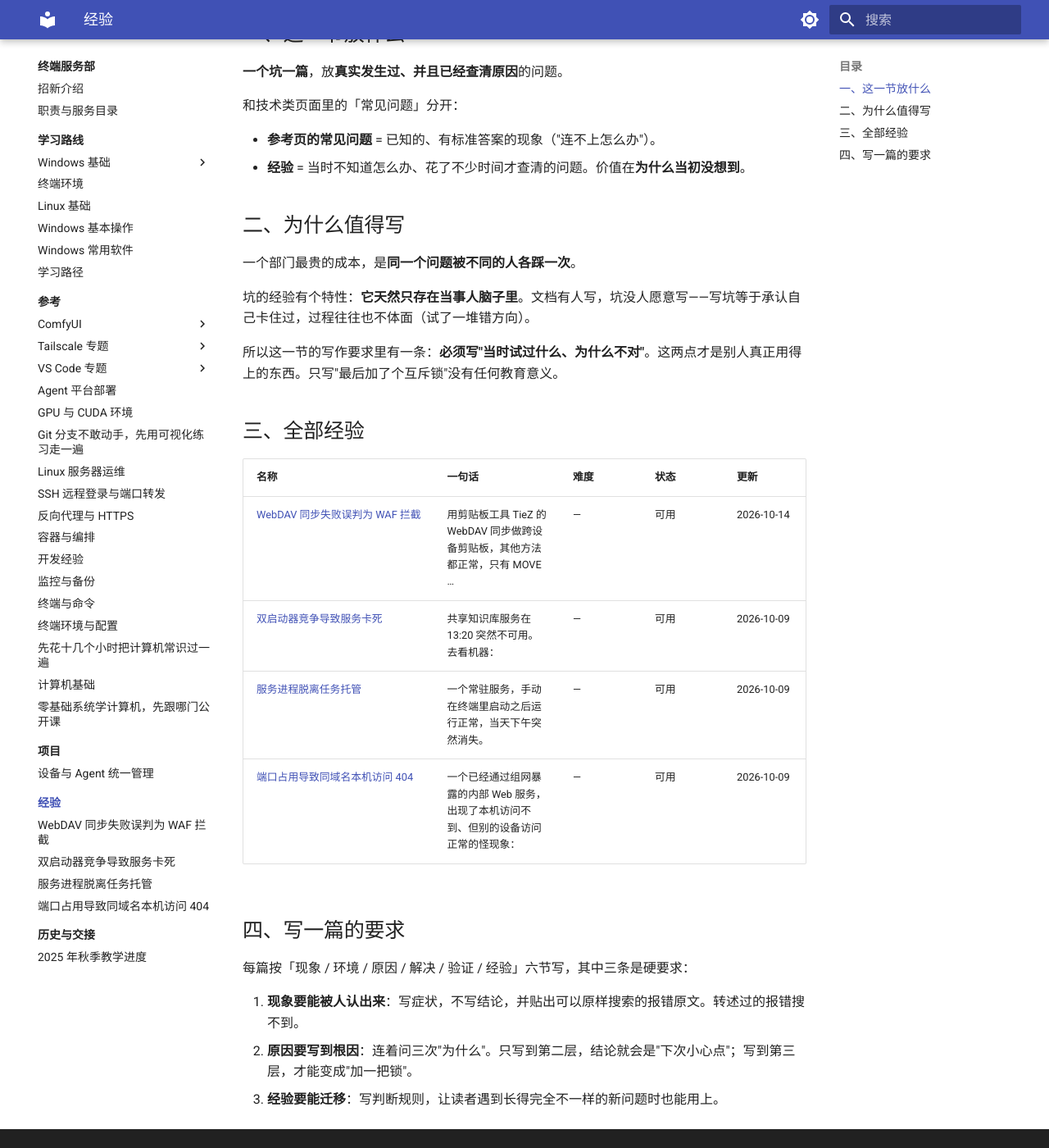
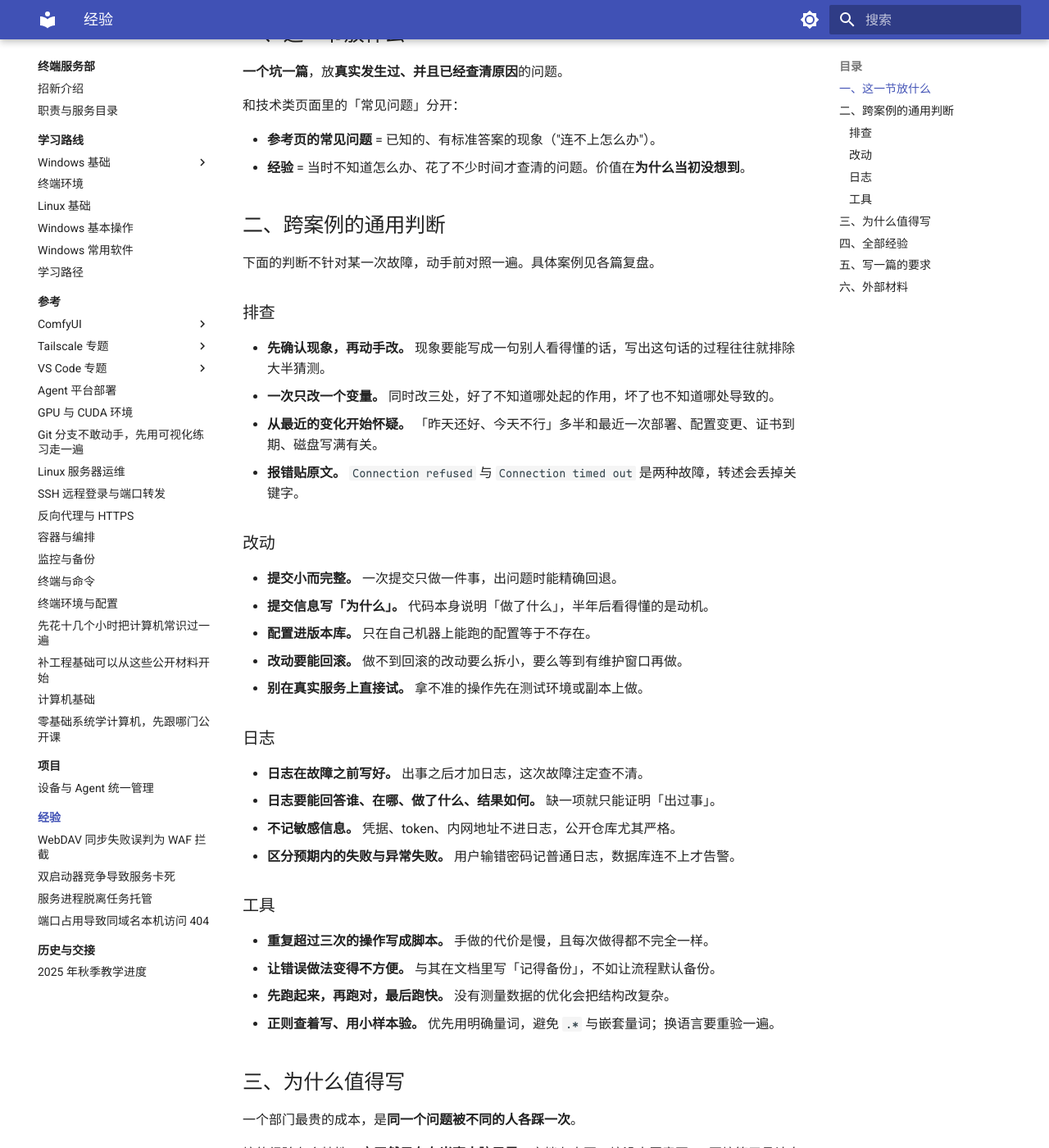
Before and after one commit to publieople/lab-terminal-service, an MkDocs documentation site: the page built from docs/部门/终端服务部/经验/README.md, in a window 1280 px wide and 1400 px high, scrolled down 295 px. Shown: the whole window at 82% size. Built offline with MkDocs 1.6.1 and Material for MkDocs 9.7.7, drawn with Linux system fonts in a browser that asks for light colours; some of the changed text lies outside the part shown.

Commit message:
参考：拆散「开发经验」页
- 判断规则并入 经验/README 第二节「跨案例的通用判断」（排查、改动、日志、工具四组）
- 外部公开材料另立推荐页 参考/补工程基础可以从这些公开材料开始.md（十条链接逐条核对状态码）
- 删除 参考/开发经验.md（2,568 字，原页为判断合集，不符合单页一任务的结构）

```diff
--- a/docs/部门/终端服务部/经验/README.md
+++ b/docs/部门/终端服务部/经验/README.md
@@ -23,7 +23,40 @@ tags: [经验, 索引]
 - **参考页的常见问题** = 已知的、有标准答案的现象（"连不上怎么办"）。
 - **经验** = 当时不知道怎么办、花了不少时间才查清的问题。价值在**为什么当初没想到**。
 
-## 二、为什么值得写
+## 二、跨案例的通用判断
+
+下面的判断不针对某一次故障，动手前对照一遍。具体案例见各篇复盘。
+
+### 排查
+
+- **先确认现象，再动手改。** 现象要能写成一句别人看得懂的话，写出这句话的过程往往就排除大半猜测。
+- **一次只改一个变量。** 同时改三处，好了不知道哪处起的作用，坏了也不知道哪处导致的。
+- **从最近的变化开始怀疑。** 「昨天还好、今天不行」多半和最近一次部署、配置变更、证书到期、磁盘写满有关。
+- **报错贴原文。** `Connection refused` 与 `Connection timed out` 是两种故障，转述会丢掉关键字。
+
+### 改动
+
+- **提交小而完整。** 一次提交只做一件事，出问题时能精确回退。
+- **提交信息写「为什么」。** 代码本身说明「做了什么」，半年后看得懂的是动机。
+- **配置进版本库。** 只在自己机器上能跑的配置等于不存在。
+- **改动要能回滚。** 做不到回滚的改动要么拆小，要么等到有维护窗口再做。
+- **别在真实服务上直接试。** 拿不准的操作先在测试环境或副本上做。
+
+### 日志
+
+- **日志在故障之前写好。** 出事之后才加日志，这次故障注定查不清。
+- **日志要能回答谁、在哪、做了什么、结果如何。** 缺一项就只能证明「出过事」。
+- **不记敏感信息。** 凭据、token、内网地址不进日志，公开仓库尤其严格。
+- **区分预期内的失败与异常失败。** 用户输错密码记普通日志，数据库连不上才告警。
+
+### 工具
+
+- **重复超过三次的操作写成脚本。** 手做的代价是慢，且每次做得都不完全一样。
+- **让错误做法变得不方便。** 与其在文档里写「记得备份」，不如让流程默认备份。
+- **先跑起来，再跑对，最后跑快。** 没有测量数据的优化会把结构改复杂。
+- **正则查着写、用小样本验。** 优先用明确量词，避免 `.*` 与嵌套量词；换语言要重验一遍。
+
+## 三、为什么值得写
 
 一个部门最贵的成本，是**同一个问题被不同的人各踩一次**。
 
@@ -42,10 +75,14 @@ tags: [经验, 索引]
 | [端口占用导致同域名本机访问 404](端口占用导致同域名本机访问404.md) | 一个已经通过组网暴露的内部 Web 服务，出现了本机访问不到、但别的设备访问正常的怪现象： | — | 可用 | 2026-10-09 |
 <!-- /gen:index -->
 
-## 四、写一篇的要求
+## 五、写一篇的要求
 
 每篇按「现象 / 环境 / 原因 / 解决 / 验证 / 经验」六节写，其中三条是硬要求：
 
 1. **现象要能被人认出来**：写症状，不写结论，并贴出可以原样搜索的报错原文。转述过的报错搜不到。
 2. **原因要写到根因**：连着问三次"为什么"。只写到第二层，结论就会是"下次小心点"；写到第三层，才能变成"加一把锁"。
 3. **经验要能迁移**：写判断规则，让读者遇到长得完全不一样的新问题时也能用上。
+
+## 六、外部材料
+
+系统补工程基础的公开材料，另见 [补工程基础可以从这些公开材料开始](../参考/补工程基础可以从这些公开材料开始.md)。
--- a/mkdocs.yml
+++ b/mkdocs.yml
@@ -181,11 +181,11 @@ nav:
           - "SSH 远程登录与端口转发": 部门/终端服务部/参考/SSH.md
           - "反向代理与 HTTPS": 部门/终端服务部/参考/反向代理与HTTPS.md
           - "容器与编排": 部门/终端服务部/参考/容器与编排.md
-          - "开发经验": 部门/终端服务部/参考/开发经验.md
           - "监控与备份": 部门/终端服务部/参考/监控与备份.md
           - "终端与命令": 部门/终端服务部/参考/终端与命令行.md
           - "终端环境与配置": 部门/终端服务部/参考/终端环境与配置.md
           - "先花十几个小时把计算机常识过一遍": 部门/终端服务部/参考/花十几个小时过一遍计算机常识.md
+          - "补工程基础可以从这些公开材料开始": 部门/终端服务部/参考/补工程基础可以从这些公开材料开始.md
           - "计算机基础": 部门/终端服务部/参考/计算机基础.md
           - "零基础系统学计算机，先跟哪门公开课": 部门/终端服务部/参考/零基础学计算机该看哪门公开课.md
       - "项目":
--- a/nav.片段.yml
+++ b/nav.片段.yml
@@ -61,11 +61,11 @@
         - "SSH 远程登录与端口转发": 部门/终端服务部/参考/SSH.md
         - "反向代理与 HTTPS": 部门/终端服务部/参考/反向代理与HTTPS.md
         - "容器与编排": 部门/终端服务部/参考/容器与编排.md
-        - "开发经验": 部门/终端服务部/参考/开发经验.md
         - "监控与备份": 部门/终端服务部/参考/监控与备份.md
         - "终端与命令": 部门/终端服务部/参考/终端与命令行.md
         - "终端环境与配置": 部门/终端服务部/参考/终端环境与配置.md
         - "先花十几个小时把计算机常识过一遍": 部门/终端服务部/参考/花十几个小时过一遍计算机常识.md
+        - "补工程基础可以从这些公开材料开始": 部门/终端服务部/参考/补工程基础可以从这些公开材料开始.md
         - "计算机基础": 部门/终端服务部/参考/计算机基础.md
         - "零基础系统学计算机，先跟哪门公开课": 部门/终端服务部/参考/零基础学计算机该看哪门公开课.md
     - "项目":
```
Also changed, not shown: other parts of docs/部门/终端服务部/经验/README.md (+2 -2 lines), SUMMARY.md (+1 -1 lines), docs/部门/终端服务部/参考/README.md (+2 -1 lines), docs/部门/终端服务部/参考/开发经验.md (deleted, +0 -157 lines), docs/部门/终端服务部/参考/补工程基础可以从这些公开材料开始.md (added, +69 -0 lines), .stc-baseline.json.
